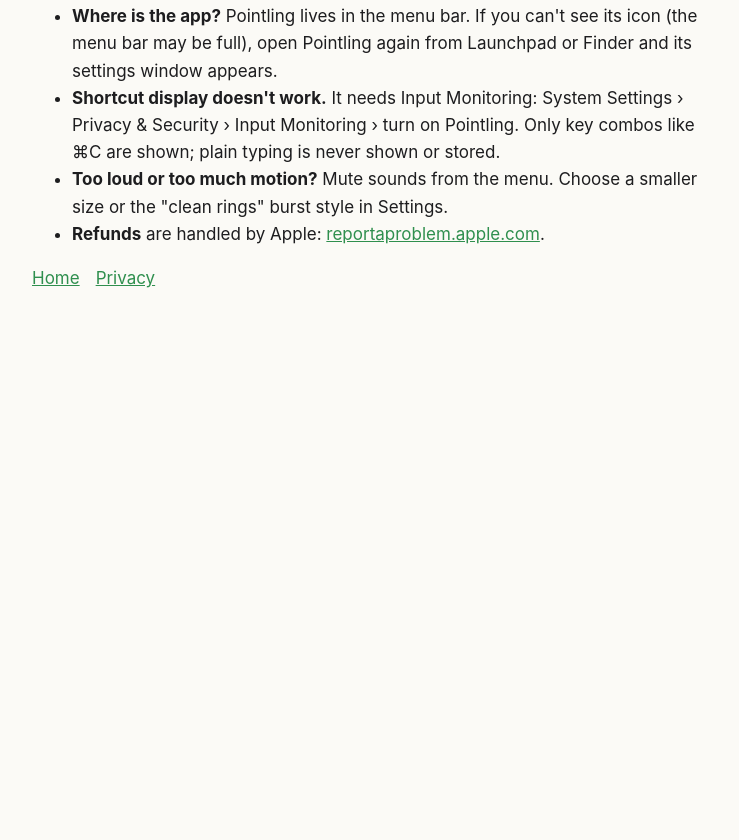
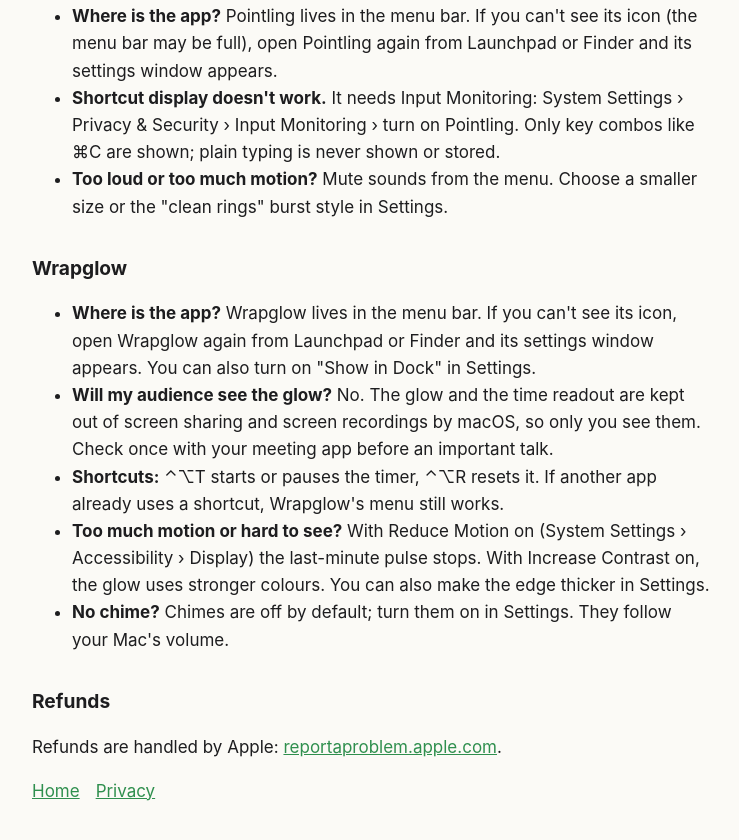
Before and after one commit to usernameyokyaw/inchkin-site, a plain HTML site: page support.html in a window 1280 px wide. Shown: the part 354-1194 px from the top of the page, without its empty margins (268-1007 px from the left). Before the commit the page ends 800 px from the top, so only its background shows below. Drawn offline with Linux system fonts and the light colour scheme.

Commit message:
Add Wrapglow support section (#1)
* Add Wrapglow support section and app listing

* Move refunds to a shared section

```diff
--- a/support.html
+++ b/support.html
@@ -8,7 +8,16 @@
 <li><strong>Where is the app?</strong> Pointling lives in the menu bar. If you can't see its icon (the menu bar may be full), open Pointling again from Launchpad or Finder and its settings window appears.</li>
 <li><strong>Shortcut display doesn't work.</strong> It needs Input Monitoring: System Settings › Privacy &amp; Security › Input Monitoring › turn on Pointling. Only key combos like ⌘C are shown; plain typing is never shown or stored.</li>
 <li><strong>Too loud or too much motion?</strong> Mute sounds from the menu. Choose a smaller size or the "clean rings" burst style in Settings.</li>
-<li><strong>Refunds</strong> are handled by Apple: <a href="https://reportaproblem.apple.com">reportaproblem.apple.com</a>.</li>
 </ul>
+<h2 id="wrapglow">Wrapglow</h2>
+<ul>
+<li><strong>Where is the app?</strong> Wrapglow lives in the menu bar. If you can't see its icon, open Wrapglow again from Launchpad or Finder and its settings window appears. You can also turn on "Show in Dock" in Settings.</li>
+<li><strong>Will my audience see the glow?</strong> No. The glow and the time readout are kept out of screen sharing and screen recordings by macOS, so only you see them. Check once with your meeting app before an important talk.</li>
+<li><strong>Shortcuts:</strong> ⌃⌥T starts or pauses the timer, ⌃⌥R resets it. If another app already uses a shortcut, Wrapglow's menu still works.</li>
+<li><strong>Too much motion or hard to see?</strong> With Reduce Motion on (System Settings › Accessibility › Display) the last-minute pulse stops. With Increase Contrast on, the glow uses stronger colours. You can also make the edge thicker in Settings.</li>
+<li><strong>No chime?</strong> Chimes are off by default; turn them on in Settings. They follow your Mac's volume.</li>
+</ul>
+<h2>Refunds</h2>
+<p>Refunds are handled by Apple: <a href="https://reportaproblem.apple.com">reportaproblem.apple.com</a>.</p>
 <nav><a href="index.html">Home</a><a href="privacy.html">Privacy</a></nav>
 </main></body></html>
```
Also changed, not shown: index.html (+1 -1 lines), privacy.html (+1 -1 lines).
